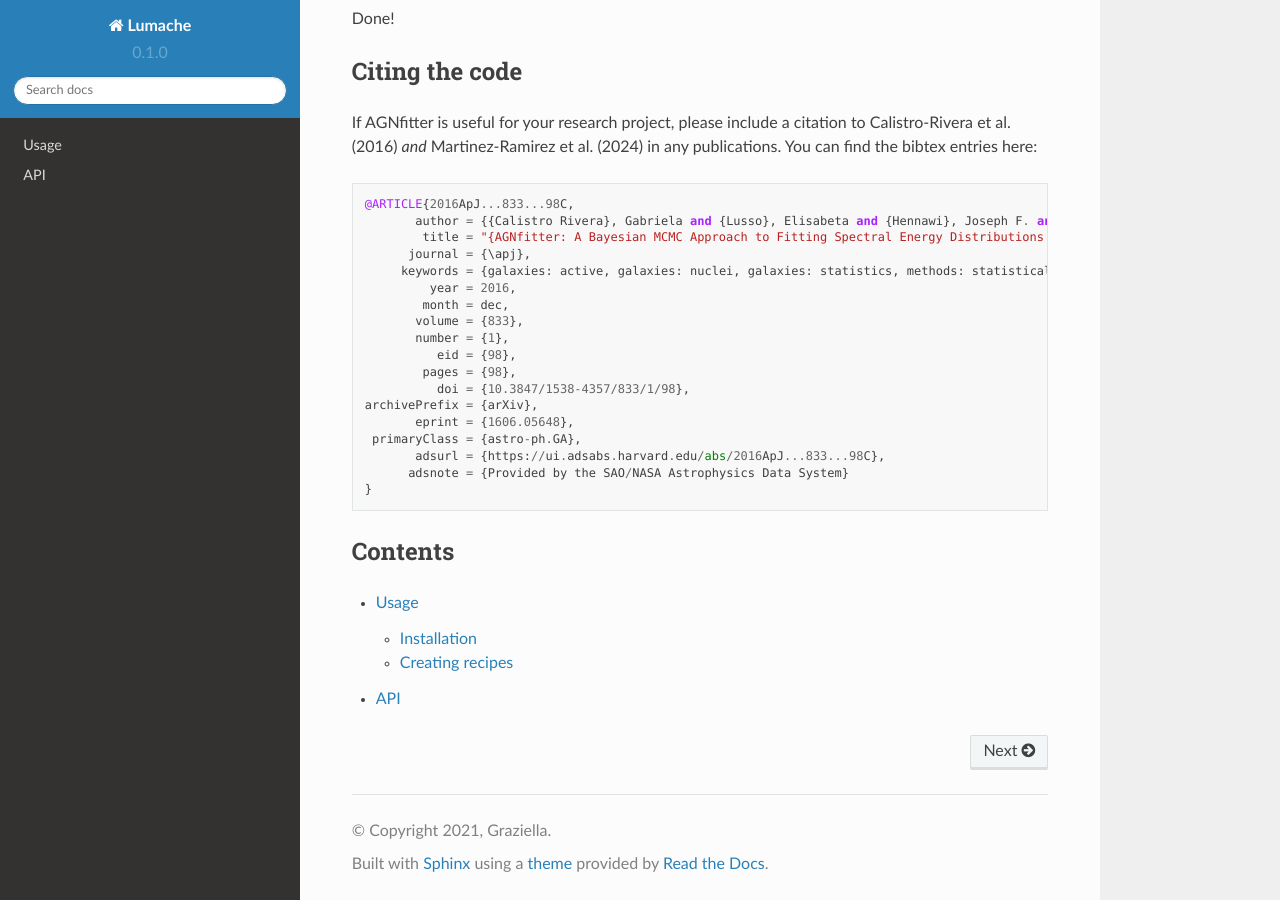
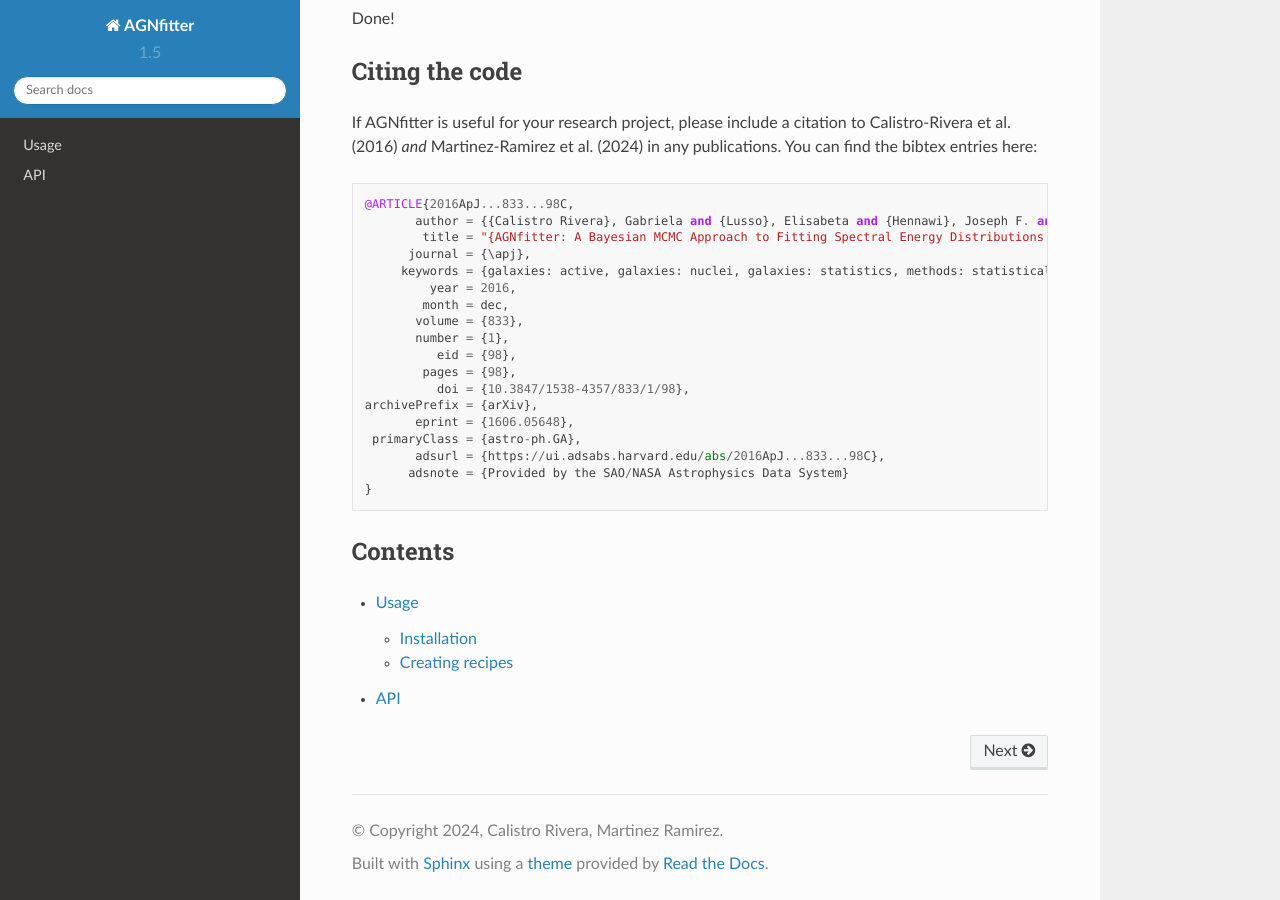
Before and after one commit to GabrielaCR/AGNfitter, a Sphinx documentation site: the page built from docs/source/index.rst, in a window 1280 px wide and 900 px high, scrolled down 3450 px. Built offline with Sphinx 7.4.7 and the Read the Docs theme 2.0.0, drawn with Linux system fonts in a browser that asks for light colours.

Commit message:
Update conf.py

```diff
--- a/docs/source/conf.py
+++ b/docs/source/conf.py
@@ -2,12 +2,12 @@
 
 # -- Project information
 
-project = 'Lumache'
-copyright = '2021, Graziella'
-author = 'Graziella'
+project = 'AGNfitter'
+copyright = '2024, Calistro Rivera, Martinez Ramirez'
+author = 'Gabriela, Laura'
 
-release = '0.1'
-version = '0.1.0'
+release = '1.5'
+version = '1.5'
 
 # -- General configuration
 
```
